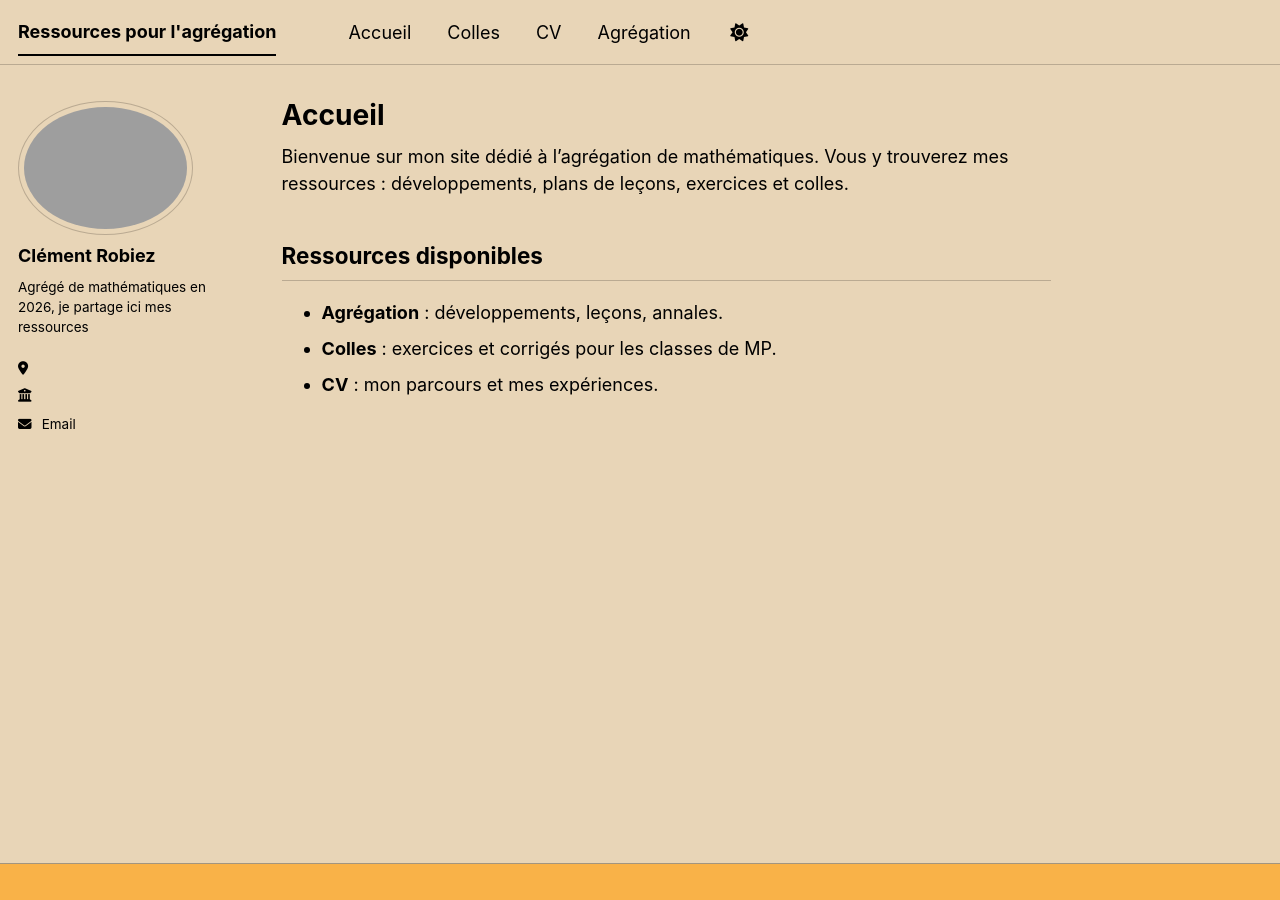
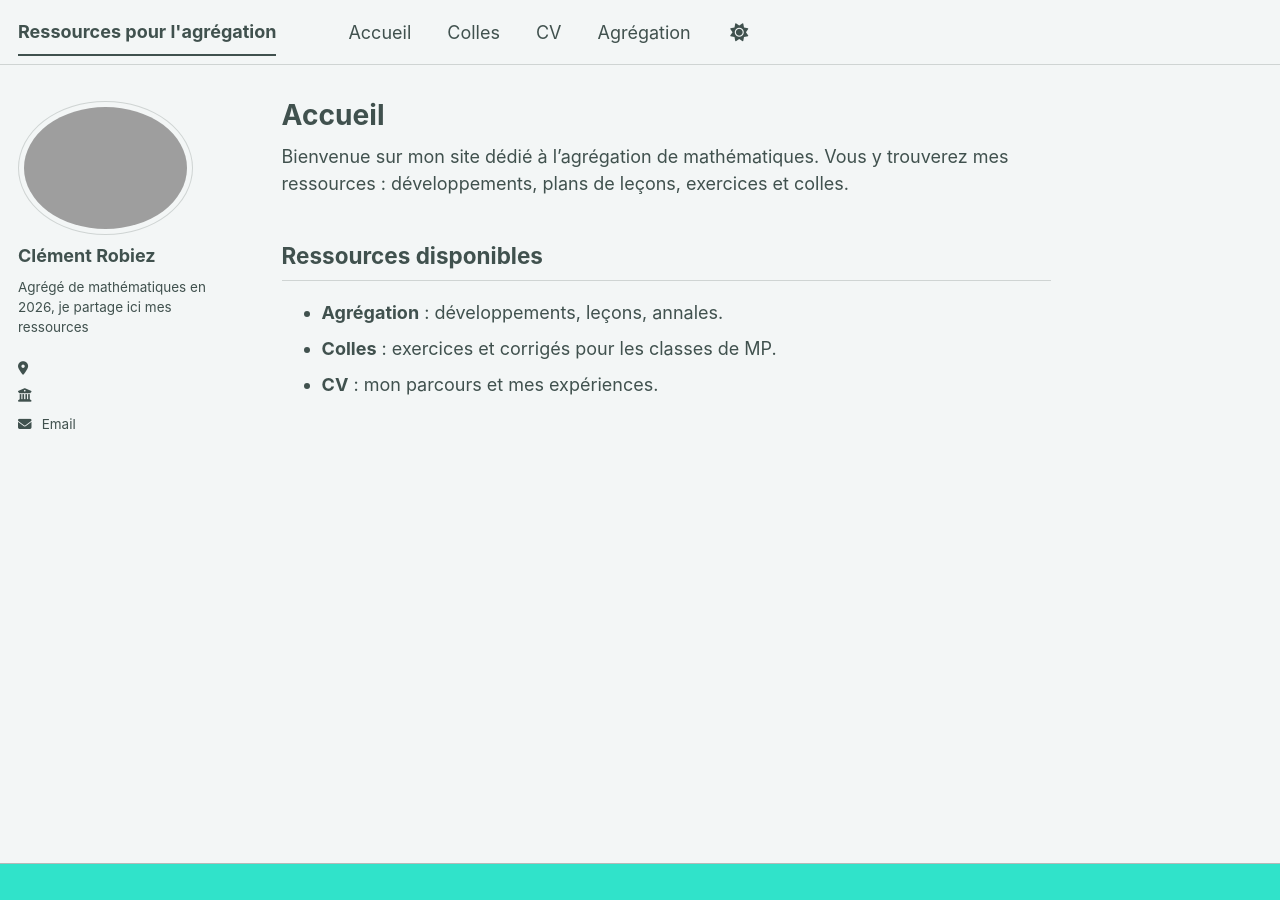
Before and after one commit to clement-robiez/clement-robiez.github.io, a Jekyll site: the page built from _pages/about.md, in a window 1280 px wide. Built offline with Jekyll 4.4.1, drawn with Linux system fonts in a browser that asks for light colours; a style sheet for code colours, icons or effects is not loaded.

Commit message:
Update _config.yml

```diff
--- a/_config.yml
+++ b/_config.yml
@@ -8,10 +8,10 @@
 
 # Basic Site Settings
 locale                   : "en-US"
-site_theme               : "sunrise" # The available themes options are "default", "air", "sunrise", "mint", "dirt" and "contrast"
+site_theme               : "mint" # The available themes options are "default", "air", "sunrise", "mint", "dirt" and "contrast"
 title                    : "Ressources pour l'agrégation"
 title_separator          : "-"
-name                     : &name "Clément Robiez"
+name                     : "Clément Robiez"
 description              : &description "Ressources pour l'agrégation"   # Update this with a general description of your site, this is the default if not overridden by a page
 url                      : https://clement-robiez.github.io # The base hostname & protocol for your site e.g. "https://[your GitHub username].github.io",
                                                            # or if you already have some other page hosted on Github then use "https://[your GitHub username].github.io/[Your Repo Name]"
```
